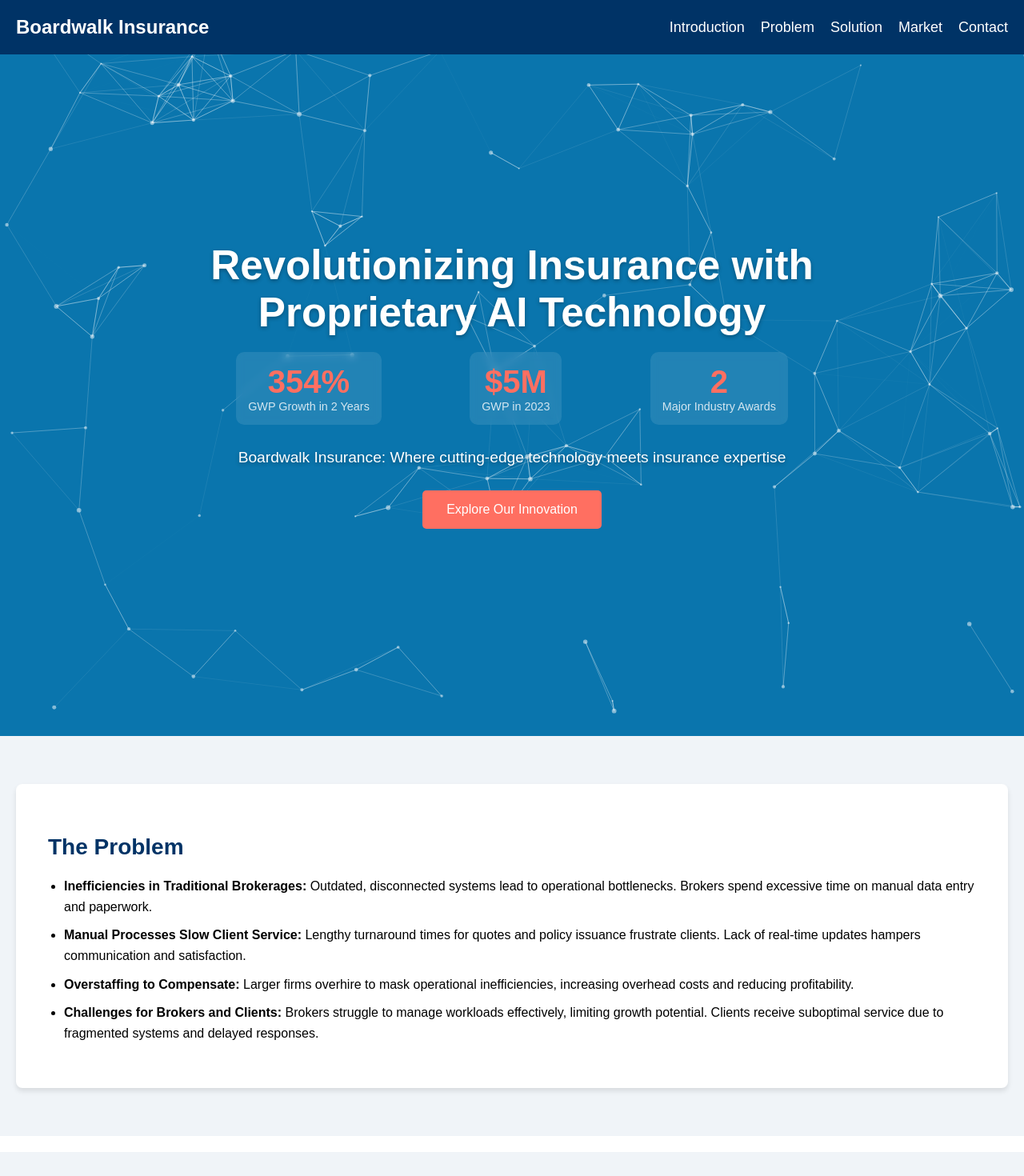
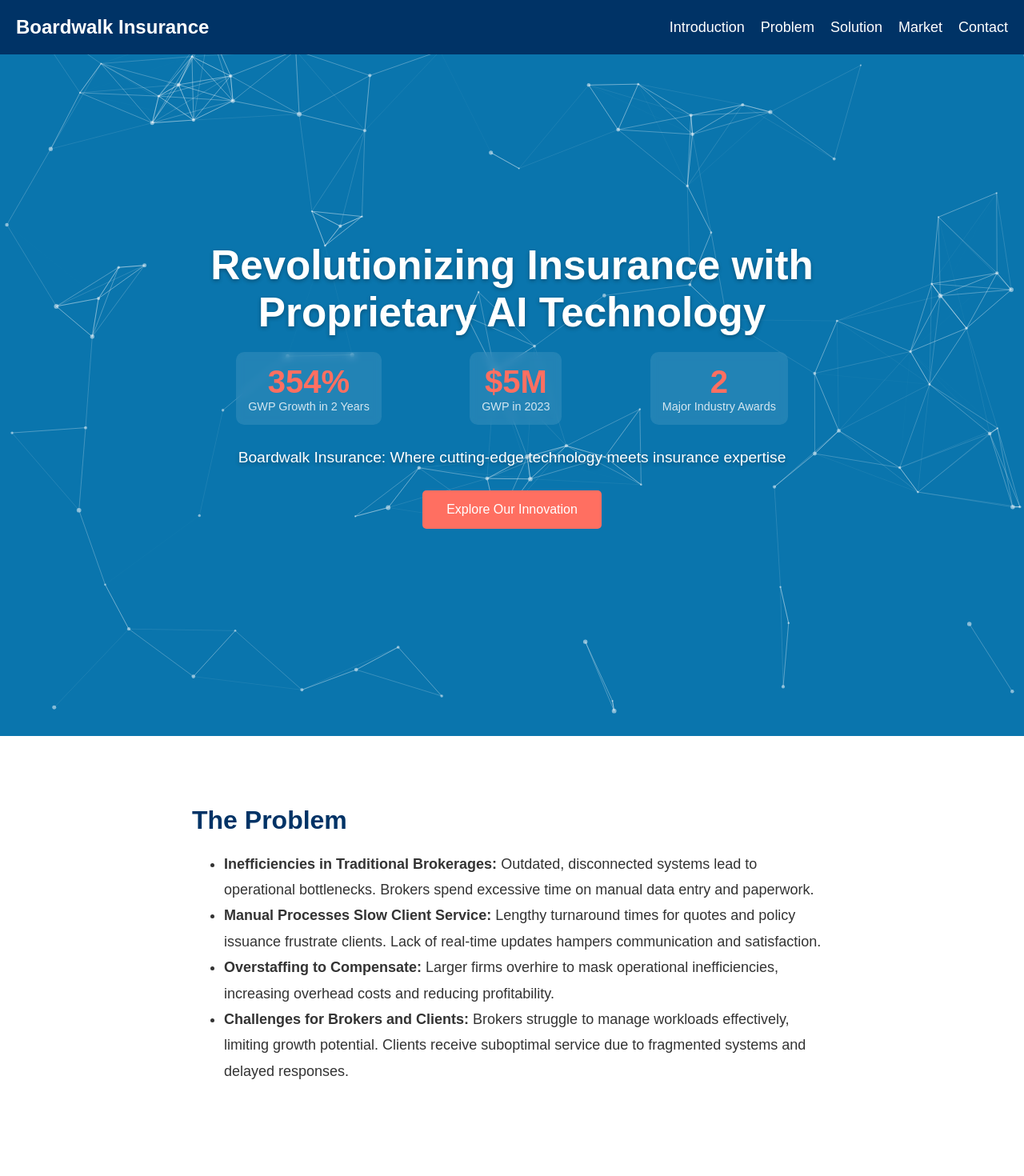
Before and after one commit to tarasbob/boardwalk, a React (Create React App) app: page / in a window 1280 px wide. Shown: the top 1470 px of the page at 80% size. Built offline with nearby package versions, Linux system fonts and the light colour scheme.

Commit message:
Parallax

```diff
--- a/src/App.css
+++ b/src/App.css
@@ -27,3 +27,9 @@
   padding: 60px 20px;
   text-align: center;
 }
+
+.content-wrapper {
+  position: relative;
+  width: 100%;
+  /* No height specified, so it will expand to fit content */
+}
--- a/src/App.js
+++ b/src/App.js
@@ -2,23 +2,27 @@
 import Header from "./components/Header";
 import HeroSection from "./components/HeroSection";
 import ContentSection from "./components/ContentSection";
+import SVGPatternBackground from "./components/SVGPatternBackground";
 import Footer from "./components/Footer";
 import "./App.css";
 
 function App() {
   return (
     <div className="App">
+      <div className="content-wrapper">
+        <SVGPatternBackground />
         <Header />
         <HeroSection />
+
         <ContentSection id="problem" title="The Problem">
           {" "}
           <ul>
             {" "}
             <li>
               {" "}
-            <strong>Inefficiencies in Traditional Brokerages:</strong> Outdated,
-            disconnected systems lead to operational bottlenecks. Brokers spend
-            excessive time on manual data entry and paperwork.{" "}
+              <strong>Inefficiencies in Traditional Brokerages:</strong>{" "}
+              Outdated, disconnected systems lead to operational bottlenecks.
+              Brokers spend excessive time on manual data entry and paperwork.{" "}
             </li>{" "}
             <li>
               {" "}
@@ -35,9 +39,9 @@
             <li>
               {" "}
               <strong>Challenges for Brokers and Clients:</strong> Brokers
-            struggle to manage workloads effectively, limiting growth potential.
-            Clients receive suboptimal service due to fragmented systems and
-            delayed responses.{" "}
+              struggle to manage workloads effectively, limiting growth
+              potential. Clients receive suboptimal service due to fragmented
+              systems and delayed responses.{" "}
             </li>{" "}
           </ul>{" "}
         </ContentSection>
@@ -60,8 +64,8 @@
             <li>
               {" "}
               <strong>Policy Hub:</strong> Streamlines quoting for multiple
-            locations and policies in a single workflow, reducing redundancy and
-            saving time.{" "}
+              locations and policies in a single workflow, reducing redundancy
+              and saving time.{" "}
             </li>{" "}
             <li>
               {" "}
@@ -77,9 +81,10 @@
             </li>{" "}
             <li>
               {" "}
-            <strong>Future Capability – AI-Powered Assistants:</strong> Automate
-            data gathering, communications, and risk management tasks, allowing
-            brokers to oversee AI actions and manage larger portfolios.{" "}
+              <strong>Future Capability – AI-Powered Assistants:</strong>{" "}
+              Automate data gathering, communications, and risk management
+              tasks, allowing brokers to oversee AI actions and manage larger
+              portfolios.{" "}
             </li>{" "}
           </ul>{" "}
         </ContentSection>
@@ -89,8 +94,8 @@
             {" "}
             <li>
               {" "}
-            <strong>Massive Industry:</strong> Global insurance brokerage market
-            valued at over $500 billion.{" "}
+              <strong>Massive Industry:</strong> Global insurance brokerage
+              market valued at over $500 billion.{" "}
             </li>{" "}
             <li>
               {" "}
@@ -99,8 +104,8 @@
             </li>{" "}
             <li>
               {" "}
-            <strong>Demand for Efficiency:</strong> Growing need for streamlined
-            processes and better client service.{" "}
+              <strong>Demand for Efficiency:</strong> Growing need for
+              streamlined processes and better client service.{" "}
             </li>{" "}
             <li>
               {" "}
@@ -138,9 +143,9 @@
             </li>{" "}
             <li>
               {" "}
-            <strong>Future AI Capabilities:</strong> AI agents to automate tasks
-            like data collection and communications, with brokers overseeing AI
-            actions.{" "}
+              <strong>Future AI Capabilities:</strong> AI agents to automate
+              tasks like data collection and communications, with brokers
+              overseeing AI actions.{" "}
             </li>{" "}
           </ul>{" "}
         </ContentSection>
@@ -150,8 +155,9 @@
             {" "}
             <li>
               {" "}
-            <strong>Revenue Generation:</strong> Commissions from Gross Written
-            Premiums (GWP) in commercial property and casualty insurance.{" "}
+              <strong>Revenue Generation:</strong> Commissions from Gross
+              Written Premiums (GWP) in commercial property and casualty
+              insurance.{" "}
             </li>{" "}
             <li>
               {" "}
@@ -191,13 +197,15 @@
                 <li>
                   2023 Fastest Growing Brokerage — Insurance Business Canada
                 </li>{" "}
-              <li>2023 Digital Innovation Award — Insurance Business Canada</li>{" "}
+                <li>
+                  2023 Digital Innovation Award — Insurance Business Canada
+                </li>{" "}
               </ul>{" "}
             </li>{" "}
             <li>
               {" "}
-            <strong>Operational Efficiency:</strong> Achieved a 40% reduction in
-            administrative tasks for brokers.{" "}
+              <strong>Operational Efficiency:</strong> Achieved a 40% reduction
+              in administrative tasks for brokers.{" "}
             </li>{" "}
           </ul>{" "}
         </ContentSection>
@@ -269,15 +277,15 @@
             {" "}
             <li>
               {" "}
-            <strong>Andrew Nguyen – Co-Founder:</strong> Over a decade in claims
-            adjusting, underwriting, and sales. Expert in identifying and
-            solving industry inefficiencies.{" "}
+              <strong>Andrew Nguyen – Co-Founder:</strong> Over a decade in
+              claims adjusting, underwriting, and sales. Expert in identifying
+              and solving industry inefficiencies.{" "}
             </li>{" "}
             <li>
               {" "}
               <strong>Michael Malfa – Co-Founder:</strong> 15+ years as an
-            award-winning commercial insurance producer. Experienced in scaling
-            sales and leading teams.{" "}
+              award-winning commercial insurance producer. Experienced in
+              scaling sales and leading teams.{" "}
             </li>{" "}
             <li>
               {" "}
@@ -393,9 +401,9 @@
           </p>{" "}
           <p>
             {" "}
-          Thank you for considering joining us on this journey to revolutionize
-          the insurance industry. Let's reshape the future of insurance
-          together.{" "}
+            Thank you for considering joining us on this journey to
+            revolutionize the insurance industry. Let's reshape the future of
+            insurance together.{" "}
           </p>{" "}
           <p>
             {" "}
@@ -410,6 +418,7 @@
 
         <Footer />
       </div>
+    </div>
   );
 }
 
--- a/src/components/ContentSection.css
+++ b/src/components/ContentSection.css
@@ -1,39 +1,27 @@
 .content-section {
-  padding: 60px 20px;
-  background-color: #f0f4f8;
-  margin-bottom: 20px;
+  position: relative;
+  overflow: hidden;
+  height: 100vh;
 }
 
 .section-container {
-  max-width: 1200px;
+  position: relative;
+  z-index: 1; /* Bring content above the background */
+  max-width: 800px;
   margin: 0 auto;
-  background-color: #ffffff;
+  padding: 60px 20px;
+  background-color: rgba(255, 255, 255, 0.9);
   border-radius: 8px;
-  padding: 40px;
-  box-shadow: 0 4px 6px rgba(0, 0, 0, 0.1);
-  transition: transform 0.3s ease, box-shadow 0.3s ease;
-}
-
-.section-container:hover {
-  transform: translateY(-5px);
-  box-shadow: 0 6px 12px rgba(0, 0, 0, 0.15);
 }
 
 .section-title {
-  font-size: 28px;
+  font-size: 32px;
   color: #003366;
   margin-bottom: 20px;
 }
 
 .section-content {
-  font-size: 16px;
-  line-height: 1.6;
+  font-size: 18px;
+  line-height: 1.8;
+  color: #333;
 }
-
-.section-content ul {
-  padding-left: 20px;
-}
-
-.section-content li {
-  margin-bottom: 10px;
-}
--- a/src/components/ContentSection.js
+++ b/src/components/ContentSection.js
@@ -12,6 +12,7 @@
       viewport={{ once: true }}
       transition={{ duration: 0.8, ease: "easeOut" }}
     >
+      {/* Content Container */}
       <div className="section-container">
         <h2 className="section-title">{title}</h2>
         <div className="section-content">{children}</div>
--- /dev/null
+++ b/src/components/SVGPatternBackground.css
@@ -0,0 +1,26 @@
+.svg-pattern-background {
+  position: fixed; /* Keep background fixed relative to the viewport */
+  top: 0;
+  left: 0;
+  width: 100%;
+  height: 100%;
+  overflow: hidden;
+  z-index: -1;
+  pointer-events: none; /* Allow interactions to pass through */
+}
+
+.pattern-layer {
+  position: absolute;
+  width: 200%; /* Increase to cover movement during parallax */
+  height: 2000%;
+  top: -1000%; /* Adjust to center the pattern */
+  left: -50%;
+}
+
+.layer1 {
+  opacity: 0.4;
+}
+
+.layer2 {
+  opacity: 0.6;
+}
--- /dev/null
+++ b/src/components/SVGPatternBackground.js
@@ -0,0 +1,56 @@
+import React from "react";
+import useParallaxEffect from "../hooks/useParallaxEffect"; // Adjust the import path if necessary
+import "./SVGPatternBackground.css";
+
+const SVGPatternBackground = () => {
+  useParallaxEffect(); // Invoke the parallax effect hook
+  return (
+    <div className="svg-pattern-background">
+      {/* Layer 1 */}
+      <svg className="pattern-layer layer1" width="100%" height="100%">
+        <defs>
+          <pattern
+            id="pattern1"
+            x="0"
+            y="0"
+            width="80"
+            height="69"
+            patternUnits="userSpaceOnUse"
+          >
+            <polygon
+              points="40,0 80,20 80,60 40,80 0,60 0,20"
+              fill="none"
+              stroke="#0077be"
+              strokeWidth="1"
+            />
+          </pattern>
+        </defs>
+        <rect width="100%" height="100%" fill="url(#pattern1)" />
+      </svg>
+
+      {/* Layer 2 */}
+      <svg className="pattern-layer layer2" width="100%" height="100%">
+        <defs>
+          <pattern
+            id="pattern2"
+            x="0"
+            y="0"
+            width="60"
+            height="52"
+            patternUnits="userSpaceOnUse"
+          >
+            <polygon
+              points="30,0 60,15 60,45 30,60 0,45 0,15"
+              fill="none"
+              stroke="#003366"
+              strokeWidth="1"
+            />
+          </pattern>
+        </defs>
+        <rect width="100%" height="100%" fill="url(#pattern2)" />
+      </svg>
+    </div>
+  );
+};
+
+export default SVGPatternBackground;
--- /dev/null
+++ b/src/hooks/useParallaxEffect.js
@@ -0,0 +1,30 @@
+import { useEffect } from "react";
+
+const useParallaxEffect = () => {
+  useEffect(() => {
+    const handleScroll = () => {
+      const scrollPosition = window.pageYOffset;
+
+      const layer1 = document.querySelector(".layer1");
+      const layer2 = document.querySelector(".layer2");
+
+      if (layer1) {
+        const translateY1 = scrollPosition * 0.5; // Moves at half the scroll speed
+        layer1.style.transform = `translateY(${translateY1}px)`;
+      }
+
+      if (layer2) {
+        const translateY2 = scrollPosition * 0.3; // Moves at 30% of the scroll speed
+        layer2.style.transform = `translateY(${translateY2}px)`;
+      }
+    };
+
+    window.addEventListener("scroll", handleScroll);
+
+    return () => {
+      window.removeEventListener("scroll", handleScroll);
+    };
+  }, []);
+};
+
+export default useParallaxEffect;
```
Lines whose indentation alone changed are shown as unchanged.
